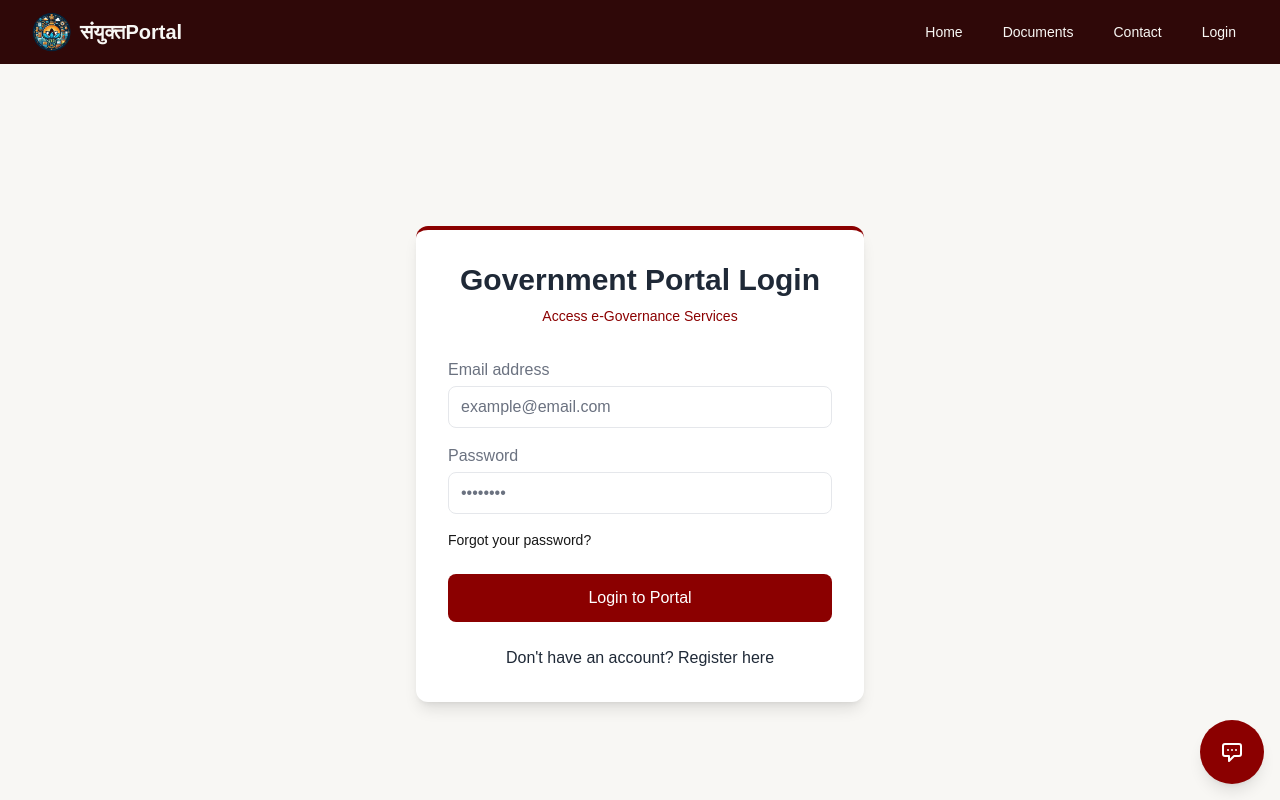
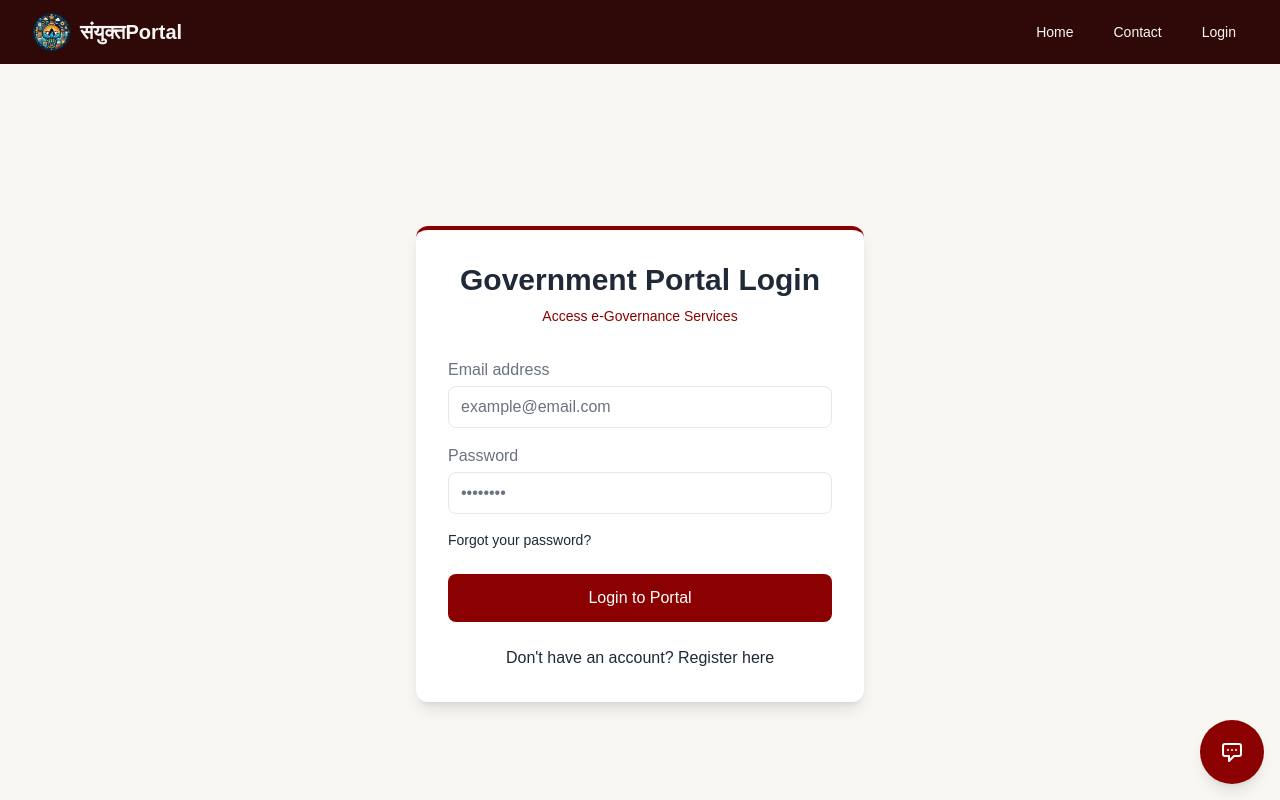
Before and after one commit to devesh1217/DotSlash, a Next.js app: page /auth/login in a window 1280 px wide. Shown: the top 800 px of the page. Built offline with nearby package versions, Linux system fonts and the light colour scheme.

Commit message:
Minor CSS bug fixed

```diff
--- a/src/app/auth/login/page.js
+++ b/src/app/auth/login/page.js
@@ -2,6 +2,7 @@
 import { useState } from 'react';
 import Link from 'next/link';
 import { useRouter, useSearchParams } from 'next/navigation';
+import { redirect } from 'next/navigation';
 
 export default function Login() {
     const router = useRouter();
@@ -31,7 +32,7 @@ export default function Login() {
             // Save token and user data
             localStorage.setItem('token', data.token);
             localStorage.setItem('user', JSON.stringify(data.user));
-            router.push('/dashboard');
+            location.href = '/'; // Redirect to home page
         } catch (err) {
             setError(err.message);
         } finally {
@@ -92,7 +93,7 @@ export default function Login() {
                         </div>
                         <div className="flex items-center justify-between mt-2">
                             <div className="text-sm">
-                                <Link href="/auth/forgot-password" className="text-gov-link hover:text-gov-link-hover font-medium">
+                                <Link href="/auth/forgot-password" className="text-gov-link hover:text-gov-link-hover font-medium text-gov-text">
                                     Forgot your password?
                                 </Link>
                             </div>
--- a/src/components/chatbot/ChatBot.js
+++ b/src/components/chatbot/ChatBot.js
@@ -102,12 +102,12 @@ const Chatbot = () => {
             </button>
 
             <div
-                className={`absolute bottom-24 right-4 w-[400px] transition-all duration-300 transform ${
+                className={`absolute bottom-24 right-4 w-[350px] md:w-[400px] transition-all duration-300 transform ${
                     isOpen ? 'translate-y-0 opacity-100 pointer-events-auto' : 'translate-y-full opacity-0 pointer-events-none'
                 }`}
             >
-                <div className="bg-gov-dark rounded-xl shadow-2xl flex flex-col h-[600px] border border-gov-border/30 backdrop-blur-sm">
-                    <div className="p-4 border-b border-gov-border/30 bg-gov-primary rounded-t-xl">
+                <div className="bg-gov-dark rounded-xl shadow-2xl flex flex-col h-[600px] backdrop-blur-sm">
+                    <div className="p-4 bg-gov-primary rounded-t-xl">
                         <h3 className="text-white font-semibold text-lg flex items-center gap-2">
                             <svg className="w-5 h-5" fill="none" stroke="currentColor" viewBox="0 0 24 24">
                                 <path strokeLinecap="round" strokeLinejoin="round" strokeWidth={2} d="M8 10h.01M12 10h.01M16 10h.01M9 16H5a2 2 0 01-2-2V6a2 2 0 012-2h14a2 2 0 012 2v8a2 2 0 01-2 2h-5l-5 5v-5z" />
@@ -125,8 +125,8 @@ const Chatbot = () => {
                                 >
                                     <div className={`max-w-[85%] group ${
                                         msg.sender === 'user'
-                                            ? 'bg-gov-primary hover:bg-gov-primary-light'
-                                            : 'bg-gov-secondary hover:bg-gov-secondary/90'
+                                            ? 'bg-red-800 hover:bg-zinc-600/90'
+                                            : 'bg-zinc-500 hover:bg-zinc-500/90'
                                     } p-4 rounded-2xl shadow-md transition-all duration-200`}>
                                         <ReactMarkdown className="prose prose-invert max-w-none text-sm">
                                             {msg.text}
@@ -151,20 +151,20 @@ const Chatbot = () => {
                         </div>
                     </div>
 
-                    <form onSubmit={handleSendMessage} className="p-4 border-t border-gov-border/30 bg-gov-primary rounded-b-xl">
-                        <div className="flex space-x-2">
+                    <form onSubmit={handleSendMessage} className="p-4 bg-gov-primary rounded-b-xl">
+                        <div className="space-x-2 flex">
                             <input
                                 type="text"
                                 value={input}
                                 onChange={(e) => setInput(e.target.value)}
                                 placeholder="Type a message..."
                                 disabled={isLoading}
-                                className="flex-1 p-3 bg-gov-input/90 border border-gov-border/30 rounded-xl text-gov-text focus:outline-none focus:ring-2 focus:ring-gov-accent/50 focus:border-transparent disabled:opacity-50 placeholder-gov-text/50 transition-all duration-200"
+                                className="w-full p-3 bg-gov-input/90 rounded-xl text-gov-text focus:outline-none focus:ring-2 focus:ring-gov-accent/50 focus:border-transparent disabled:opacity-50 placeholder-gov-text/50 transition-all duration-200"
                             />
                             <button
                                 type="submit"
                                 disabled={isLoading || !input.trim()}
-                                className="px-6 py-3 bg-gov-dark text-gov-light rounded-xl hover:bg-gov-hover transition-all duration-300 disabled:opacity-50 disabled:cursor-not-allowed transform hover:scale-105 focus:outline-none focus:ring-2 focus:ring-gov-accent/50"
+                                className="w-fit px-2 md:px-3 py-3 bg-gov-dark text-gov-light rounded-xl hover:bg-gov-accent/65 transition-all duration-300 disabled:opacity-50 disabled:cursor-not-allowed transform hover:scale-105 focus:outline-none focus:ring-2 focus:ring-gov-accent/50"
                             >
                                 {isLoading ? 'Sending...' : 'Send'}
                             </button>
--- a/src/components/common/Navbar.js
+++ b/src/components/common/Navbar.js
@@ -12,9 +12,10 @@ export default function Navbar() {
     const router = useRouter();
 
     const navLinks = [
-        { name: 'Home', href: '/' },
-        { name: 'Documents', href: '/documents' },
-        { name: 'Contact', href: '/contact' },
+        { name: 'Home', href: '/', isAuthRequired: false },
+        { name: 'Documents', href: '/documents', isAuthRequired: true },
+        { name: 'Applications', href: '/dashboard/applications', isAuthRequired: true },
+        { name: 'Contact', href: '/contact', isAuthRequired: false },
     ];
 
     useEffect(() => {
@@ -51,8 +52,7 @@ export default function Navbar() {
     );
 
     return (
-        <nav className={`fixed w-full z-50 transition-all duration-300 ${
-            scrolled ? 'bg-gov-dark/95 backdrop-blur-sm shadow-lg' : 'bg-gov-dark'
+        <nav className={`fixed w-full z-50 transition-all duration-300 ${scrolled ? 'bg-gov-dark/95 backdrop-blur-sm shadow-lg' : 'bg-gov-dark'
             }`}>
             <div className="max-w-7xl mx-auto px-4 sm:px-6 lg:px-8">
                 <div className="flex items-center justify-between h-16">
@@ -67,17 +67,17 @@ export default function Navbar() {
                     <div className="hidden md:block">
                         <div className="ml-10 flex items-baseline space-x-4">
                             {navLinks.map((link) => (
+                                (!link.isAuthRequired || link.isAuthRequired === isAuthenticated )&& (
                                     <Link
                                         key={link.name}
                                         href={link.href}
-                                    className={`${
-                                        pathname === link.href
+                                        className={`${pathname === link.href
                                                 ? 'bg-gov-primary text-white'
                                                 : 'text-gov-light hover:bg-gov-primary/80 hover:text-white'
                                             } px-3 py-2 rounded-md text-sm font-medium transition-all duration-300`}
                                     >
                                         {link.name}
-                                </Link>
+                                    </Link>)
                             ))}
                             <AuthButton />
                         </div>
@@ -92,18 +92,15 @@ export default function Navbar() {
                             <span className="sr-only">Open main menu</span>
                             <div className="w-6 h-6 flex items-center justify-center">
                                 <span
-                                    className={`transform transition-all duration-300 w-5 h-0.5 bg-current absolute ${
-                                        isOpen ? 'rotate-45' : '-translate-y-1.5'
+                                    className={`transform transition-all duration-300 w-5 h-0.5 bg-current absolute ${isOpen ? 'rotate-45' : '-translate-y-1.5'
                                         }`}
                                 />
                                 <span
-                                    className={`transform transition-all duration-300 w-5 h-0.5 bg-current absolute ${
-                                        isOpen ? 'opacity-0' : 'opacity-100'
+                                    className={`transform transition-all duration-300 w-5 h-0.5 bg-current absolute ${isOpen ? 'opacity-0' : 'opacity-100'
                                         }`}
                                 />
                                 <span
-                                    className={`transform transition-all duration-300 w-5 h-0.5 bg-current absolute ${
-                                        isOpen ? '-rotate-45' : 'translate-y-1.5'
+                                    className={`transform transition-all duration-300 w-5 h-0.5 bg-current absolute ${isOpen ? '-rotate-45' : 'translate-y-1.5'
                                         }`}
                                 />
                             </div>
@@ -112,16 +109,14 @@ export default function Navbar() {
                 </div>
 
                 {/* Mobile Menu */}
-                <div className={`md:hidden transition-all duration-300 ease-in-out ${
-                    isOpen ? 'max-h-64' : 'max-h-0'
+                <div className={`md:hidden transition-all duration-300 ease-in-out ${isOpen ? 'max-h-64' : 'max-h-0'
                     } overflow-hidden`}>
                     <div className="px-2 pt-2 pb-3 space-y-1 sm:px-3">
                         {navLinks.map((link) => (
                             <Link
                                 key={link.name}
                                 href={link.href}
-                                className={`${
-                                    pathname === link.href
+                                className={`${pathname === link.href
                                         ? 'bg-gov-primary text-white'
                                         : 'text-gov-light hover:bg-gov-primary/80 hover:text-white'
                                     } block px-3 py-2 rounded-md text-base font-medium`}
```
Lines whose indentation alone changed are shown as unchanged.
